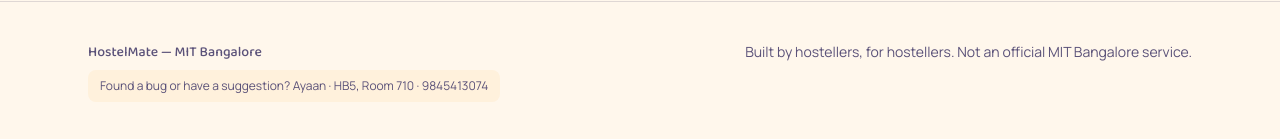
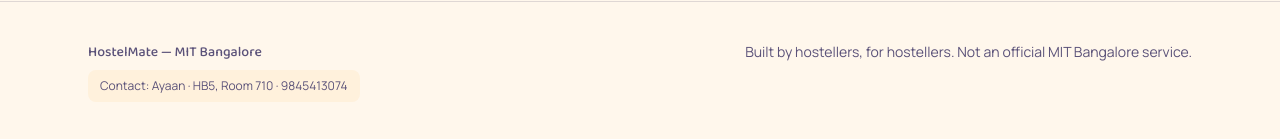
Before and after one commit to MoAyaan/hostelmate, a React (Vite) app in the folder web/: page / in a window 1280 px wide. Shown: the part 2040-2179 px from the top of the page. Built offline with nearby package versions, Linux system fonts and the light colour scheme; no server answers.

Commit message:
Simplify footer contact block to say Contact:

```diff
--- a/web/src/App.jsx
+++ b/web/src/App.jsx
@@ -223,7 +223,7 @@ function Footer() {
           className="inline-flex w-fit rounded-lg px-3 py-2 text-xs"
           style={{ background: "var(--surface-2)", color: "var(--ink-soft)" }}
         >
-          Found a bug or have a suggestion? Ayaan · HB5, Room 710 · 9845413074
+          Contact: Ayaan · HB5, Room 710 · 9845413074
         </div>
       </div>
     </footer>
```
